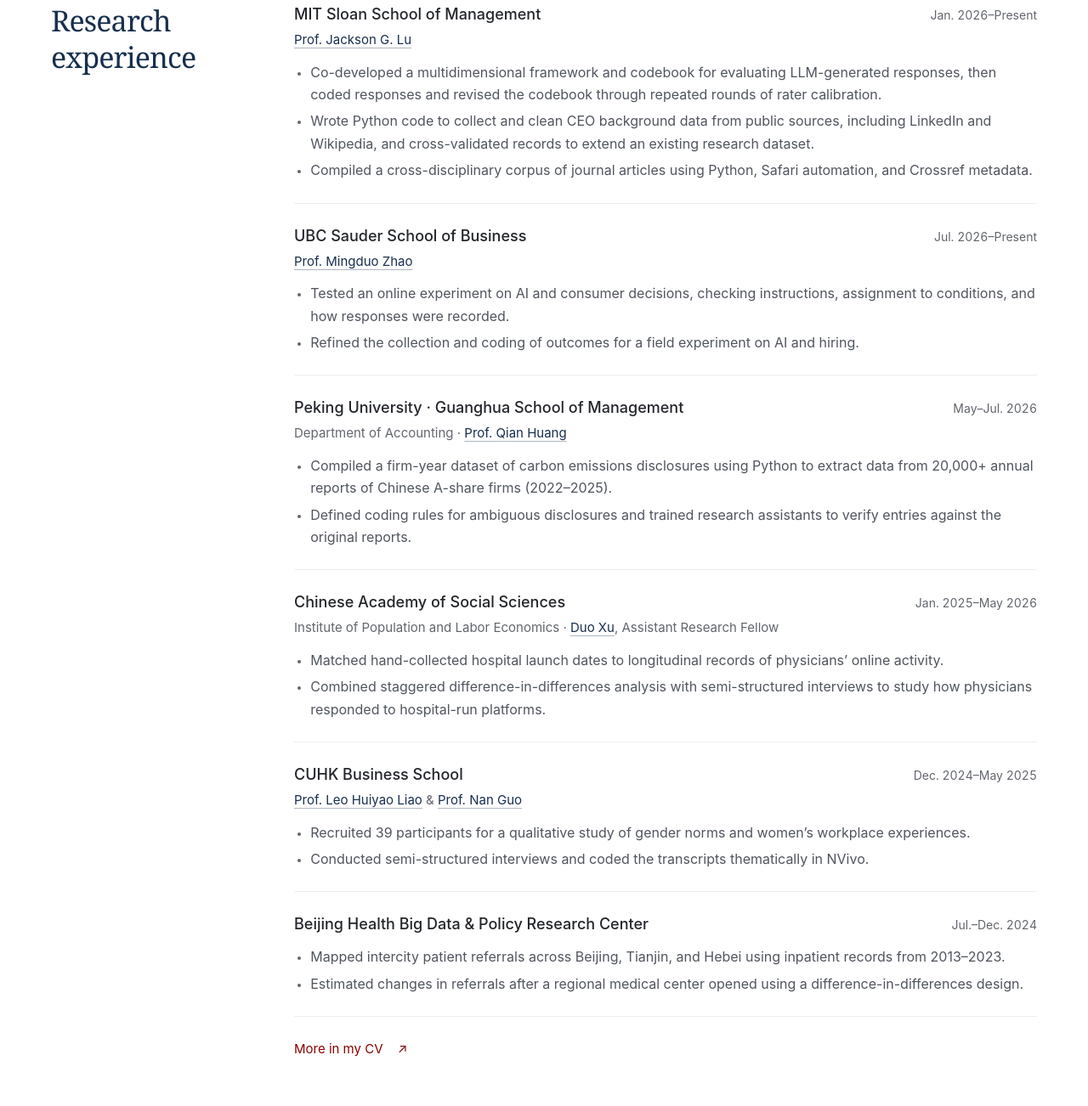
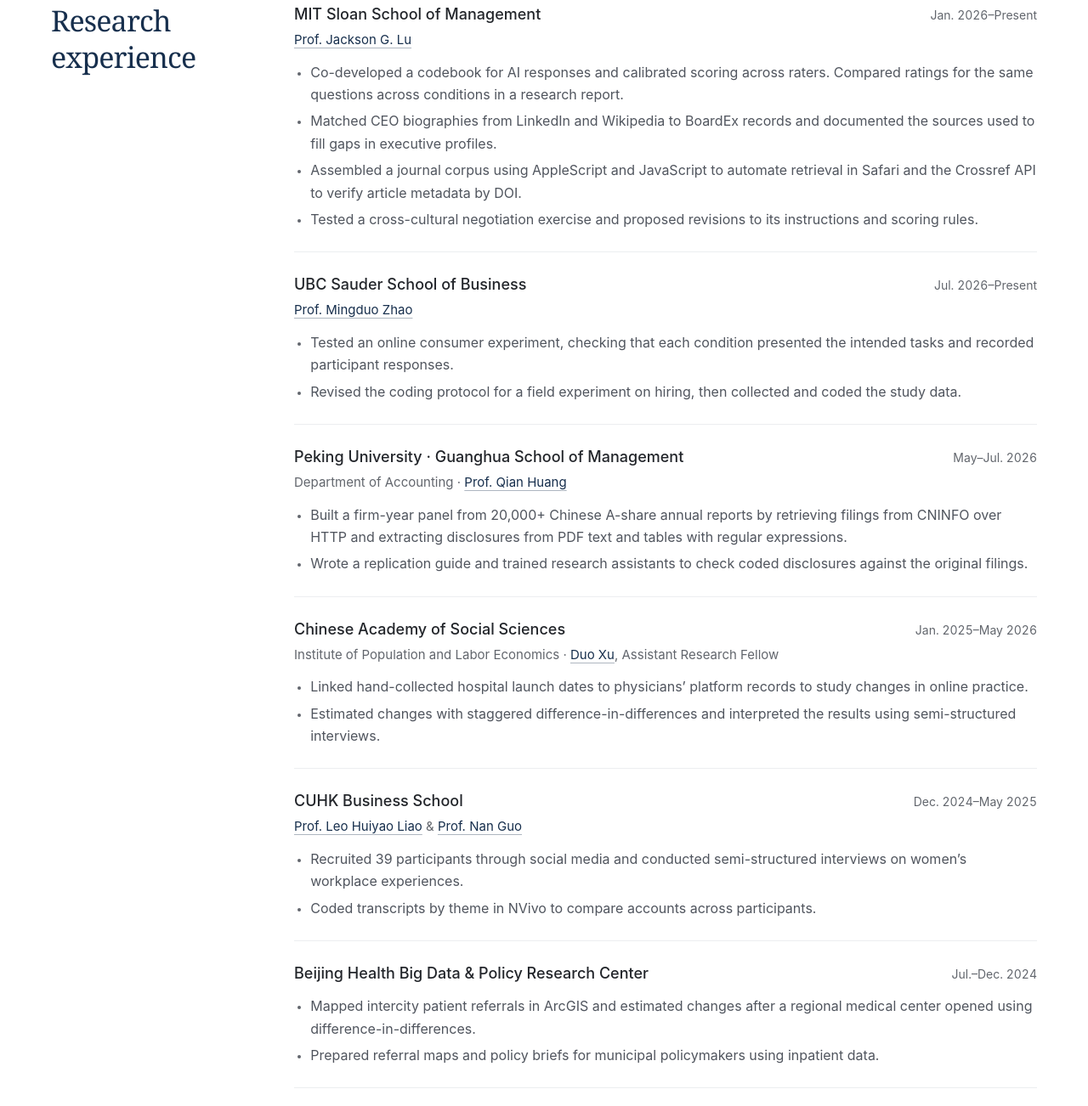
Before and after one commit to Rachel-00/Rachel-00.github.io, a plain HTML site: page index.html in a window 1280 px wide. Shown: the part 1077-2379 px from the top of the page at 85% size. Drawn offline with Linux system fonts and the light colour scheme.

Commit message:
Clarify research methods and consolidate the MIT appointment in the academic CV

```diff
--- a/index.html
+++ b/index.html
@@ -28,7 +28,7 @@
         <a href="#publications">Publications</a>
         <a href="#experience">Research Experience</a>
         <a href="#internships">Internships</a>
-        <a class="nav-cv" href="assets/Ruirui_Yang_CV.pdf?v=3f24d03309fa" target="_blank" rel="noopener">CV <span aria-hidden="true">↗</span><span class="sr-only"> (PDF, opens in a new tab)</span></a>
+        <a class="nav-cv" href="assets/Ruirui_Yang_CV.pdf?v=238745b61791" target="_blank" rel="noopener">CV <span aria-hidden="true">↗</span><span class="sr-only"> (PDF, opens in a new tab)</span></a>
       </nav>
     </div>
   </header>
@@ -72,51 +72,52 @@
           <div class="entry"><h3>MIT Sloan School of Management</h3><p class="date">Jan. 2026–Present</p></div>
           <p class="mentor"><a href="https://www.jacksonlu.net/" target="_blank" rel="noopener">Prof. Jackson G. Lu<span class="sr-only"> (opens in a new tab)</span></a></p>
           <ul>
-            <li>Co-developed a multidimensional framework and codebook for evaluating LLM-generated responses, then coded responses and revised the codebook through repeated rounds of rater calibration.</li>
-            <li>Wrote Python code to collect and clean CEO background data from public sources, including LinkedIn and Wikipedia, and cross-validated records to extend an existing research dataset.</li>
-            <li>Compiled a cross-disciplinary corpus of journal articles using Python, Safari automation, and Crossref metadata.</li>
+            <li>Co-developed a codebook for AI responses and calibrated scoring across raters. Compared ratings for the same questions across conditions in a research report.</li>
+            <li>Matched CEO biographies from LinkedIn and Wikipedia to BoardEx records and documented the sources used to fill gaps in executive profiles.</li>
+            <li>Assembled a journal corpus using AppleScript and JavaScript to automate retrieval in Safari and the Crossref API to verify article metadata by DOI.</li>
+            <li>Tested a cross-cultural negotiation exercise and proposed revisions to its instructions and scoring rules.</li>
           </ul>
         </article>
         <article class="appointment">
           <div class="entry"><h3>UBC Sauder School of Business</h3><p class="date">Jul. 2026–Present</p></div>
           <p class="mentor"><a href="https://mingduozhao.com/" target="_blank" rel="noopener">Prof. Mingduo Zhao<span class="sr-only"> (opens in a new tab)</span></a></p>
           <ul>
-            <li>Tested an online experiment on AI and consumer decisions, checking instructions, assignment to conditions, and how responses were recorded.</li>
-            <li>Refined the collection and coding of outcomes for a field experiment on AI and hiring.</li>
+            <li>Tested an online consumer experiment, checking that each condition presented the intended tasks and recorded participant responses.</li>
+            <li>Revised the coding protocol for a field experiment on hiring, then collected and coded the study data.</li>
           </ul>
         </article>
         <article class="appointment">
           <div class="entry"><h3>Peking University · Guanghua School of Management</h3><p class="date">May–Jul. 2026</p></div>
           <p class="mentor">Department of Accounting · <a href="https://en.gsm.pku.edu.cn/faculty/qhuang/" target="_blank" rel="noopener">Prof. Qian Huang<span class="sr-only"> (opens in a new tab)</span></a></p>
           <ul>
-            <li>Compiled a firm-year dataset of carbon emissions disclosures using Python to extract data from 20,000+ annual reports of Chinese A-share firms (2022–2025).</li>
-            <li>Defined coding rules for ambiguous disclosures and trained research assistants to verify entries against the original reports.</li>
+            <li>Built a firm-year panel from 20,000+ Chinese A-share annual reports by retrieving filings from CNINFO over HTTP and extracting disclosures from PDF text and tables with regular expressions.</li>
+            <li>Wrote a replication guide and trained research assistants to check coded disclosures against the original filings.</li>
           </ul>
         </article>
         <article class="appointment">
           <div class="entry"><h3>Chinese Academy of Social Sciences</h3><p class="date">Jan. 2025–May 2026</p></div>
           <p class="mentor">Institute of Population and Labor Economics · <a href="http://iple.cssn.cn/kydw/tx/xd/" target="_blank" rel="noopener">Duo Xu<span class="sr-only"> (opens in a new tab)</span></a>, Assistant Research Fellow</p>
           <ul>
-            <li>Matched hand-collected hospital launch dates to longitudinal records of physicians’ online activity.</li>
-            <li>Combined staggered difference-in-differences analysis with semi-structured interviews to study how physicians responded to hospital-run platforms.</li>
+            <li>Linked hand-collected hospital launch dates to physicians’ platform records to study changes in online practice.</li>
+            <li>Estimated changes with staggered difference-in-differences and interpreted the results using semi-structured interviews.</li>
           </ul>
         </article>
         <article class="appointment">
           <div class="entry"><h3>CUHK Business School</h3><p class="date">Dec. 2024–May 2025</p></div>
           <p class="mentor"><a href="https://www.bschool.cuhk.edu.hk/staff/liao-huiyao/" target="_blank" rel="noopener">Prof. Leo Huiyao Liao<span class="sr-only"> (opens in a new tab)</span></a> &amp; <a href="https://www.bschool.cuhk.edu.hk/staff/guo-nan/" target="_blank" rel="noopener">Prof. Nan Guo<span class="sr-only"> (opens in a new tab)</span></a></p>
           <ul>
-            <li>Recruited 39 participants for a qualitative study of gender norms and women’s workplace experiences.</li>
-            <li>Conducted semi-structured interviews and coded the transcripts thematically in NVivo.</li>
+            <li>Recruited 39 participants through social media and conducted semi-structured interviews on women’s workplace experiences.</li>
+            <li>Coded transcripts by theme in NVivo to compare accounts across participants.</li>
           </ul>
         </article>
         <article class="appointment">
           <div class="entry"><h3>Beijing Health Big Data &amp; Policy Research Center</h3><p class="date">Jul.–Dec. 2024</p></div>
           <ul>
-            <li>Mapped intercity patient referrals across Beijing, Tianjin, and Hebei using inpatient records from 2013–2023.</li>
-            <li>Estimated changes in referrals after a regional medical center opened using a difference-in-differences design.</li>
+            <li>Mapped intercity patient referrals in ArcGIS and estimated changes after a regional medical center opened using difference-in-differences.</li>
+            <li>Prepared referral maps and policy briefs for municipal policymakers using inpatient data.</li>
           </ul>
         </article>
-        <a class="text-link full-cv-link" href="assets/Ruirui_Yang_CV.pdf?v=3f24d03309fa" target="_blank" rel="noopener">More in my CV <span aria-hidden="true">↗</span><span class="sr-only"> (PDF, opens in a new tab)</span></a>
+        <a class="text-link full-cv-link" href="assets/Ruirui_Yang_CV.pdf?v=238745b61791" target="_blank" rel="noopener">More in my CV <span aria-hidden="true">↗</span><span class="sr-only"> (PDF, opens in a new tab)</span></a>
       </div>
     </section>
 
```
Also changed, not shown: 1 other file.
